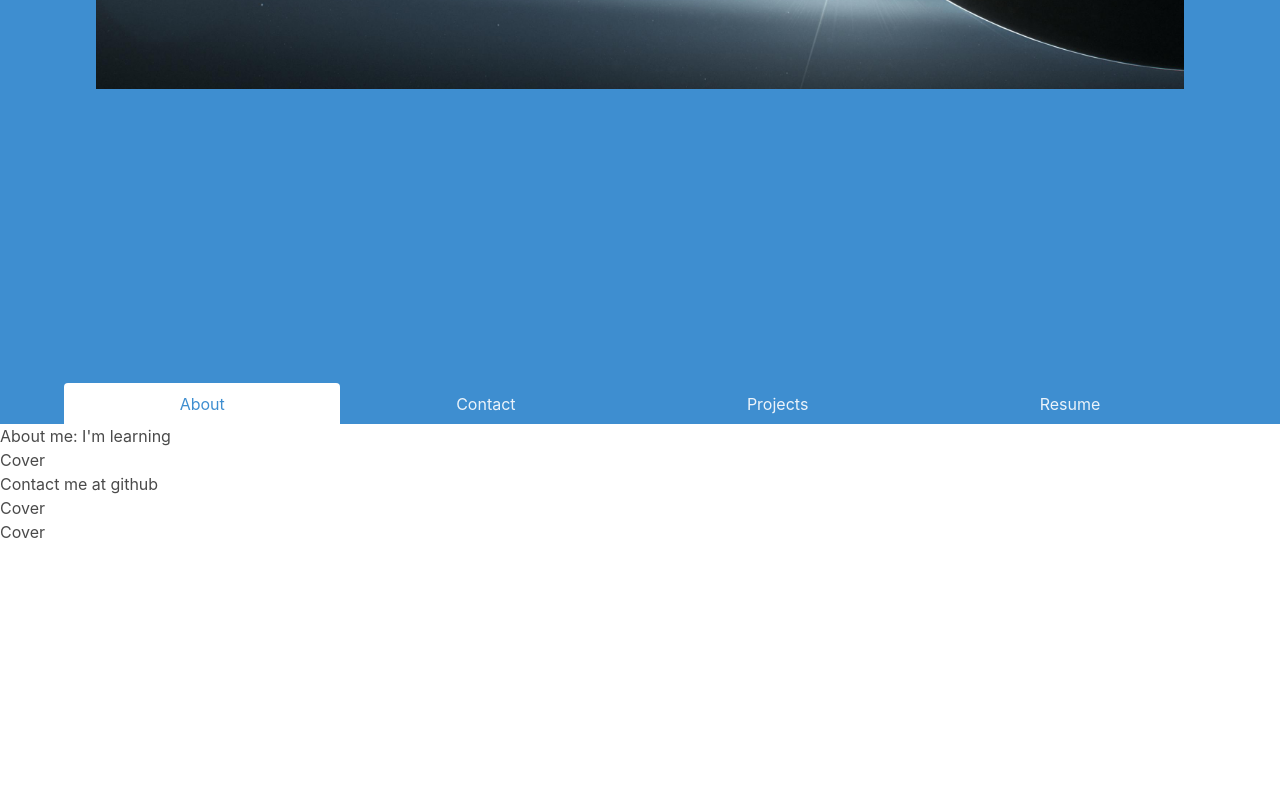
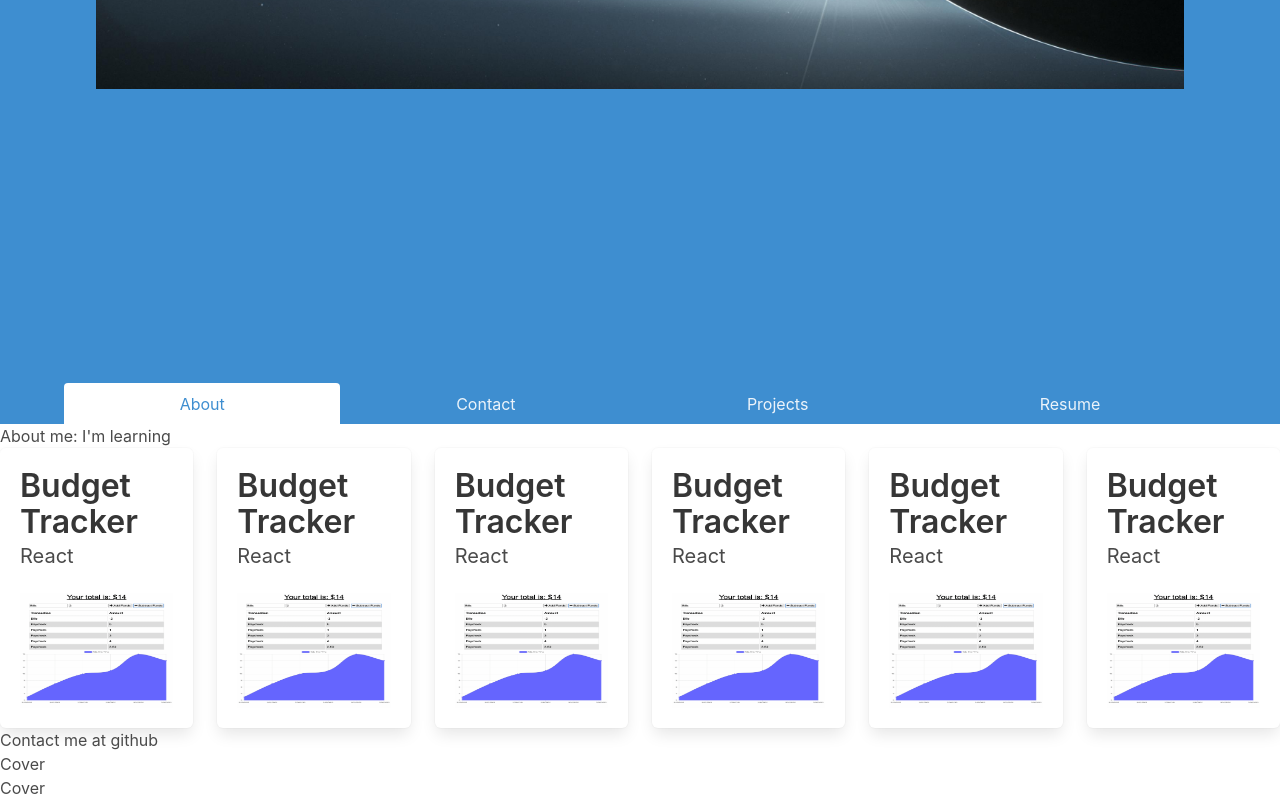
Before and after one commit to mikekeene/keene-react-portfolio, a React (Create React App) app: page / in a window 1280 px wide. Shown: the part 819-1619 px from the top of the page. Before the commit the page ends 1363 px from the top, so only its background shows below. Built offline with nearby package versions, Linux system fonts and the light colour scheme.

Commit message:
Update Projects.js

```diff
--- a/src/components/Projects.js
+++ b/src/components/Projects.js
@@ -1,8 +1,73 @@
 import React from 'react'
-
+import budgetapp from '../assets/budget-tracker.png';
 const Projects = () => {
   return (
-    <div>Cover</div>
+    <div id="projects">
+        <div class="tile is-ancestor">
+
+            {/* budget tracker app */}
+            <div class="tile is-parent">
+                <article class="tile is-child box">
+                <p class="title">Budget Tracker</p>
+                <p class="subtitle">React</p>
+                <figure class="image is-4by3">
+                    <img src={budgetapp} alt={"budgetapp"} />
+                </figure>
+                </article>
+            </div>
+            {/* budget tracker app */}
+            <div class="tile is-parent">
+                <article class="tile is-child box">
+                <p class="title">Budget Tracker</p>
+                <p class="subtitle">React</p>
+                <figure class="image is-4by3">
+                    <img src={budgetapp} alt={"budgetapp"} />
+                </figure>
+                </article>
+            </div>
+            {/* budget tracker app */}
+            <div class="tile is-parent">
+                <article class="tile is-child box">
+                <p class="title">Budget Tracker</p>
+                <p class="subtitle">React</p>
+                <figure class="image is-4by3">
+                    <img src={budgetapp} alt={"budgetapp"} />
+                </figure>
+                </article>
+            </div>
+            {/* budget tracker app */}
+            <div class="tile is-parent">
+                <article class="tile is-child box">
+                <p class="title">Budget Tracker</p>
+                <p class="subtitle">React</p>
+                <figure class="image is-4by3">
+                    <img src={budgetapp} alt={"budgetapp"} />
+                </figure>
+                </article>
+            </div>
+            {/* budget tracker app */}
+            <div class="tile is-parent">
+                <article class="tile is-child box">
+                <p class="title">Budget Tracker</p>
+                <p class="subtitle">React</p>
+                <figure class="image is-4by3">
+                    <img src={budgetapp} alt={"budgetapp"} />
+                </figure>
+                </article>
+            </div>
+            {/* budget tracker app */}
+            <div class="tile is-parent">
+                <article class="tile is-child box">
+                <p class="title">Budget Tracker</p>
+                <p class="subtitle">React</p>
+                <figure class="image is-4by3">
+                    <img src={budgetapp} alt={"budgetapp"} />
+                </figure>
+                </article>
+            </div>
+
+        </div>
+    </div>
   )
 }
 
```
